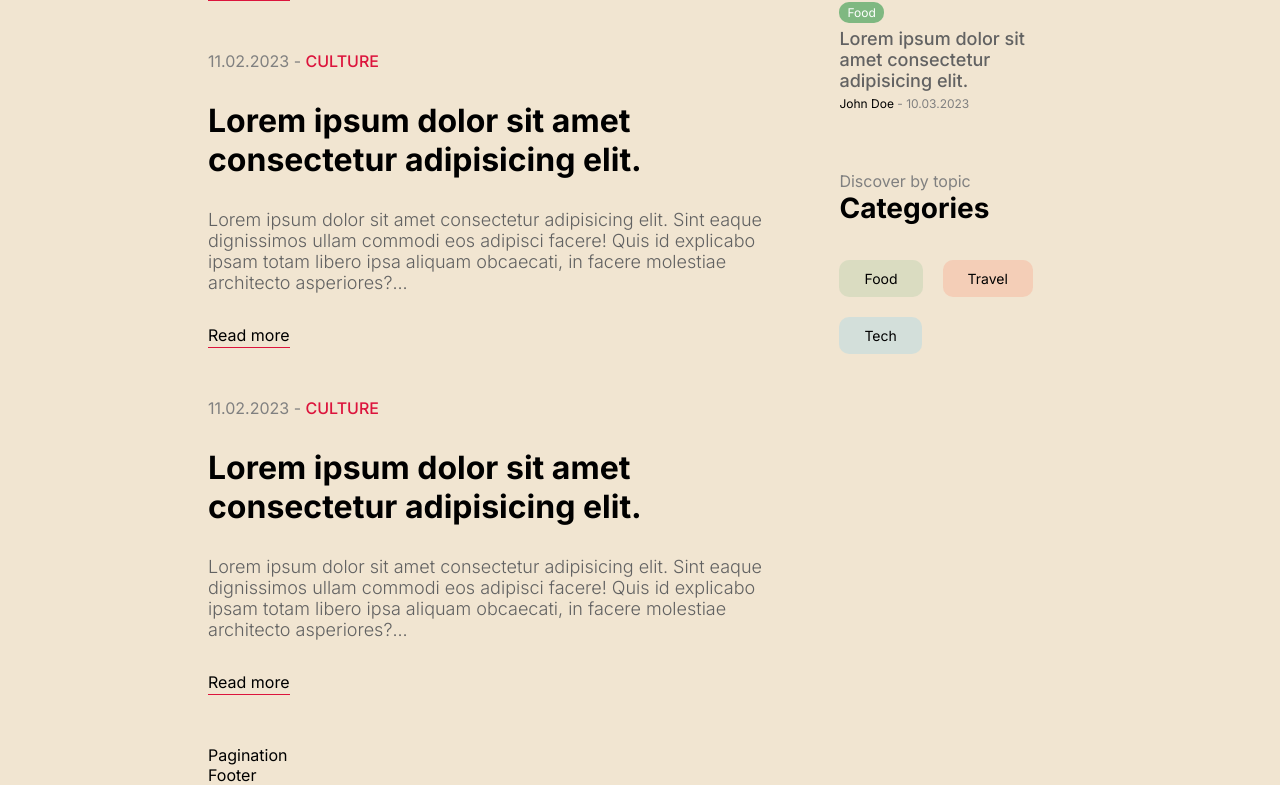
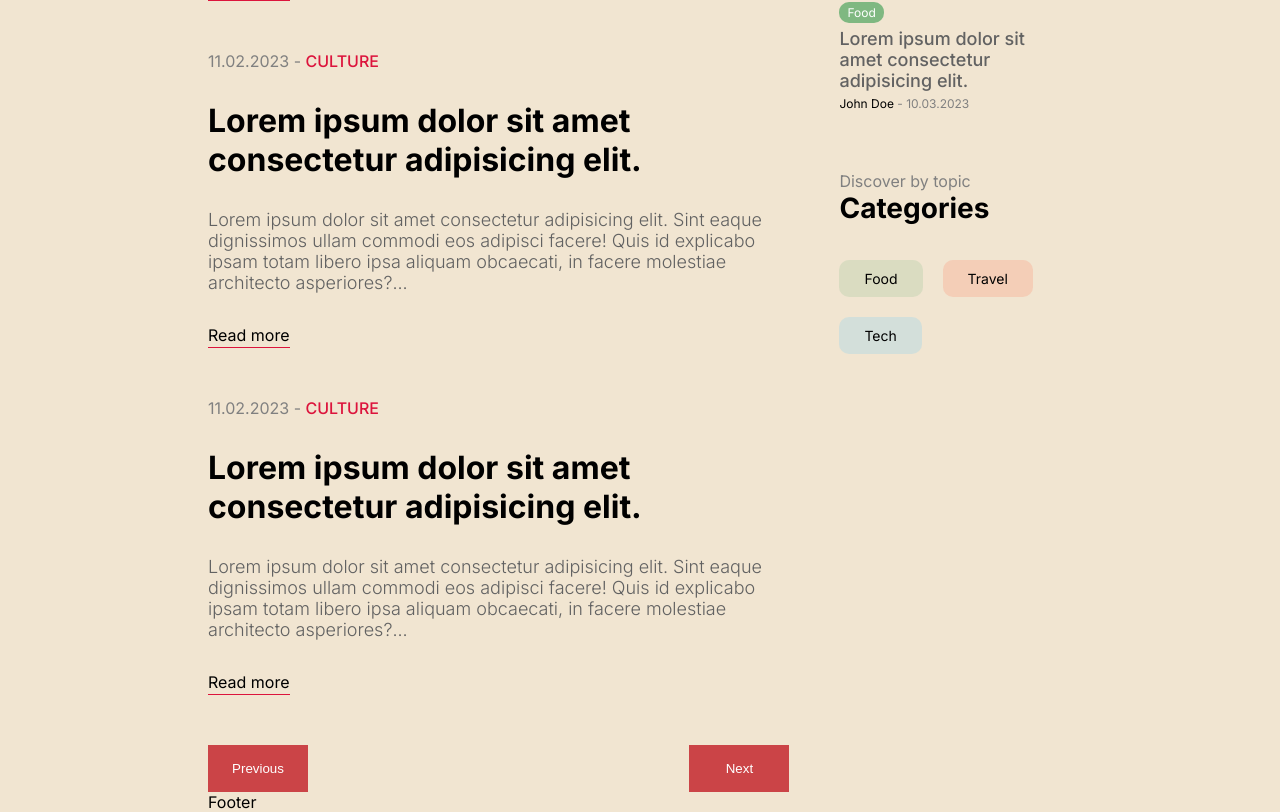
Before and after one commit to Achala-Nayak/Cuisine-Code-Chronicles, a Next.js app: page / in a window 1280 px wide. Shown: the part 1518-2330 px from the top of the page. Before the commit the page ends 2303 px from the top, so only its background shows below. Built offline with nearby package versions, Linux system fonts and the light colour scheme.

Commit message:
Pagination- Achala Nayak

```diff
--- a/src/components/pagination/Pagination.jsx
+++ b/src/components/pagination/Pagination.jsx
@@ -2,7 +2,10 @@
 import styles from'./pagination.module.css'
 const Pagination = () => {
   return (
-    <div className={styles.container}>Pagination</div>
+    <div className={styles.container}>
+      <button className={styles.button}>Previous</button>
+      <button className={styles.button}>Next</button>
+    </div>
   )
 }
 
--- a/src/components/pagination/pagination.module.css
+++ b/src/components/pagination/pagination.module.css
@@ -0,0 +1,18 @@
+.container {
+    display: flex;
+    justify-content: space-between;
+  }
+
+  .button {
+    width: 100px;
+    border: none;
+    padding: 16px;
+    background-color: rgb(203,68,71);
+    color: white;
+    cursor: pointer;
+  }
+
+  .button:disabled{
+    background-color: rgba(220, 20, 60, 0.473);
+    cursor: not-allowed;
+  }
```
